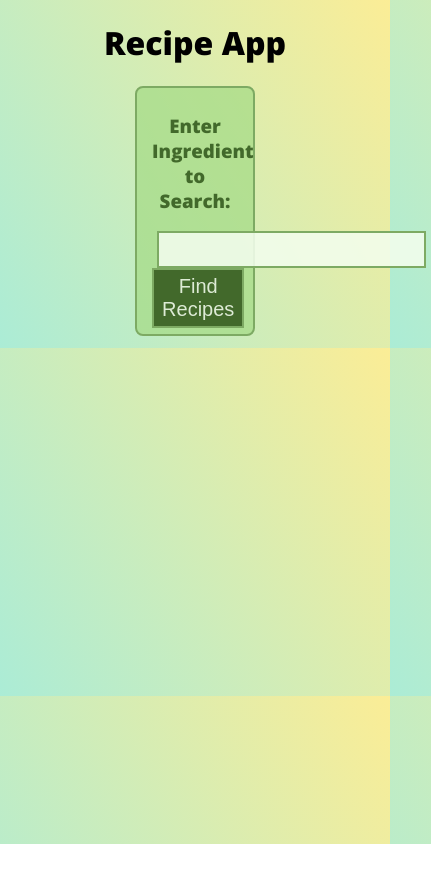
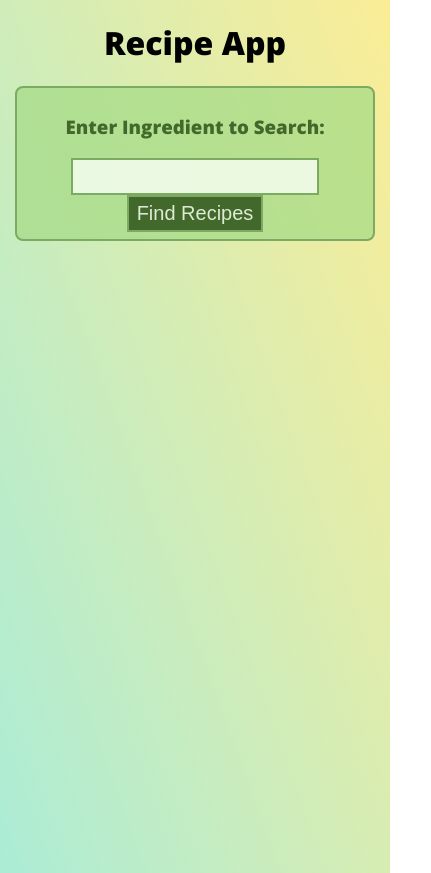
Before and after one commit to apullenb/recipe-app, a React (Create React App) app: page / in a window 390 px wide. Shown: the whole page, 431 px wide, since content can reach past the window. Before the commit the page ends 844 px from the top, so only its background shows below. Built offline with nearby package versions, Linux system fonts and the light colour scheme; no server answers; the HTML template or start-up script is replaced by a standard one.

Commit message:
mobile sizing

```diff
--- a/src/App.css
+++ b/src/App.css
@@ -3,15 +3,20 @@
 .App {
   font-family: "Open Sans", sans-serif;
   text-align: center;
-  margin: 3% 10%;
+  margin: 3% 6%;
 }
 
+h2 {
+  font-size: 28px;
+  color: #145353;
+  overflow-wrap: break-word;
+}
 .recipes-block {
   display: flex;
   flex-wrap: wrap;
   align-items: stretch;
   justify-content: center;
-  padding: 1% 8%;
+  padding: 1% 1%;
   z-index: 0;
   font-weight: 400;
 }
@@ -24,15 +29,16 @@
   justify-content: center;
   align-items: center;
   align-content: center;
-  margin: 3%;
+  margin: 2%;
   padding: 1% 2%;
   background-color: #abecd6;
   box-shadow: 2px 4px 7px rgba(128, 128, 128, 0.596);
   border-radius: 10px;
+  max-width: 325px;
 }
 .recipe-box img {
-  width: 250px;
-  padding: 2%;
+  width: 255px;
+  padding: 1%;
 }
 
 .search-block {
@@ -71,9 +77,10 @@ input {
 }
 .view-recipe-content {
   background-color: #fefefe;
-  margin: 10% 35%;
+  margin: 10% 30%;
   border: 5px solid rgb(97, 196, 174);
   padding: 1%;
+  width: 40% ;
 }
 
 .search-block button {
@@ -104,3 +111,62 @@ input {
   color: #52b6b6;
   background-color: #5fb8b863;
 }
+
+
+@media screen and (max-width: 1060px) {
+
+  .App {
+    margin: 3% 1%;
+  }
+  .recipes-block {
+    padding: 1% 10px;
+  }
+  .recipe-box {
+    margin: 1% 2%;
+    padding: 1% 2%;
+   max-width: 300px;
+  }
+  .recipe-box img {
+    width: 225px;
+    padding: 1% 10px;
+  }
+  .view-recipe-content {
+    min-width: 70%;
+    margin: 8% 15%;
+  }
+
+}
+
+@media screen and (max-width: 760px) {
+
+  .App {
+    margin: 5% 3px;
+  }
+  .recipes-block {
+    padding: 4% 2px;
+  }
+  .recipe-box {
+    margin: 4% 2%;
+    padding: 1% 5%;
+    width: 100%;
+  }
+  .recipe-box img {
+    width: 275px;
+    padding: 1% 10px;
+  }
+  .view-recipe-content {
+    min-width: 90%;
+    margin: 8% 3%;
+  }
+
+  .search-block {
+    margin: 5% 1%;
+    padding: 2% 5%;
+  }
+
+  input {
+    padding: 5px 2px;
+    margin: 0 3px;
+    width: 75%;
+  }
+}
--- a/src/ViewRecipe.js
+++ b/src/ViewRecipe.js
@@ -36,7 +36,7 @@ const close = {
   padding: "1% 2%",
   color: "#abecd6",
   textAlign: "right",
-  marginLeft: "78%",
+  marginLeft: "75%",
   backgroundColor: "#1d8d8d",
   marginTop: "15px",
 };
--- a/src/index.css
+++ b/src/index.css
@@ -1,3 +1,4 @@
 body {
-  background-image: linear-gradient(60deg, #abecd6 0%, #fbed96 100%);
+  min-height: 100vh;
+  background-image: linear-gradient(70deg, #abecd6 0%, #fbed96 100%);
 }
```
